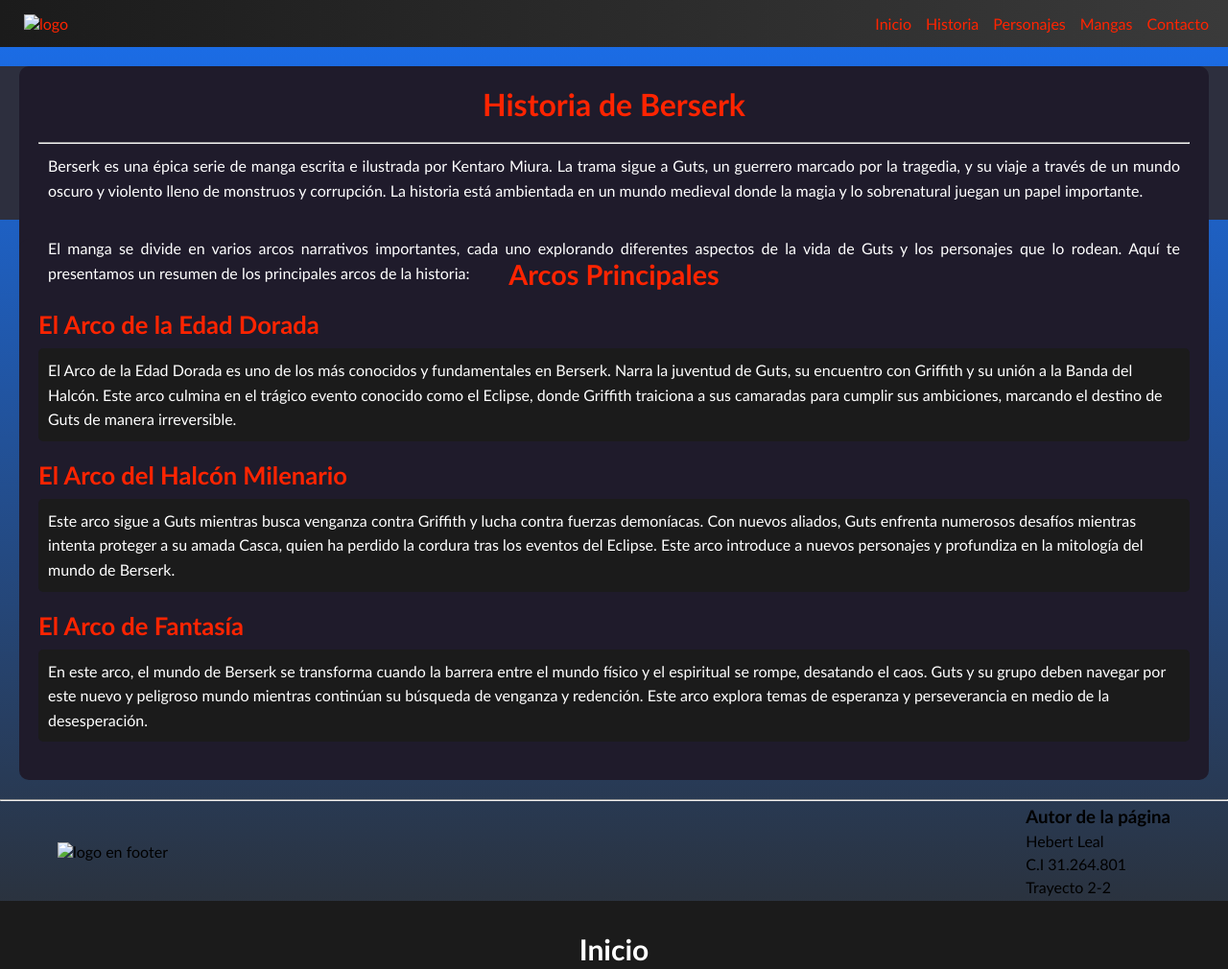
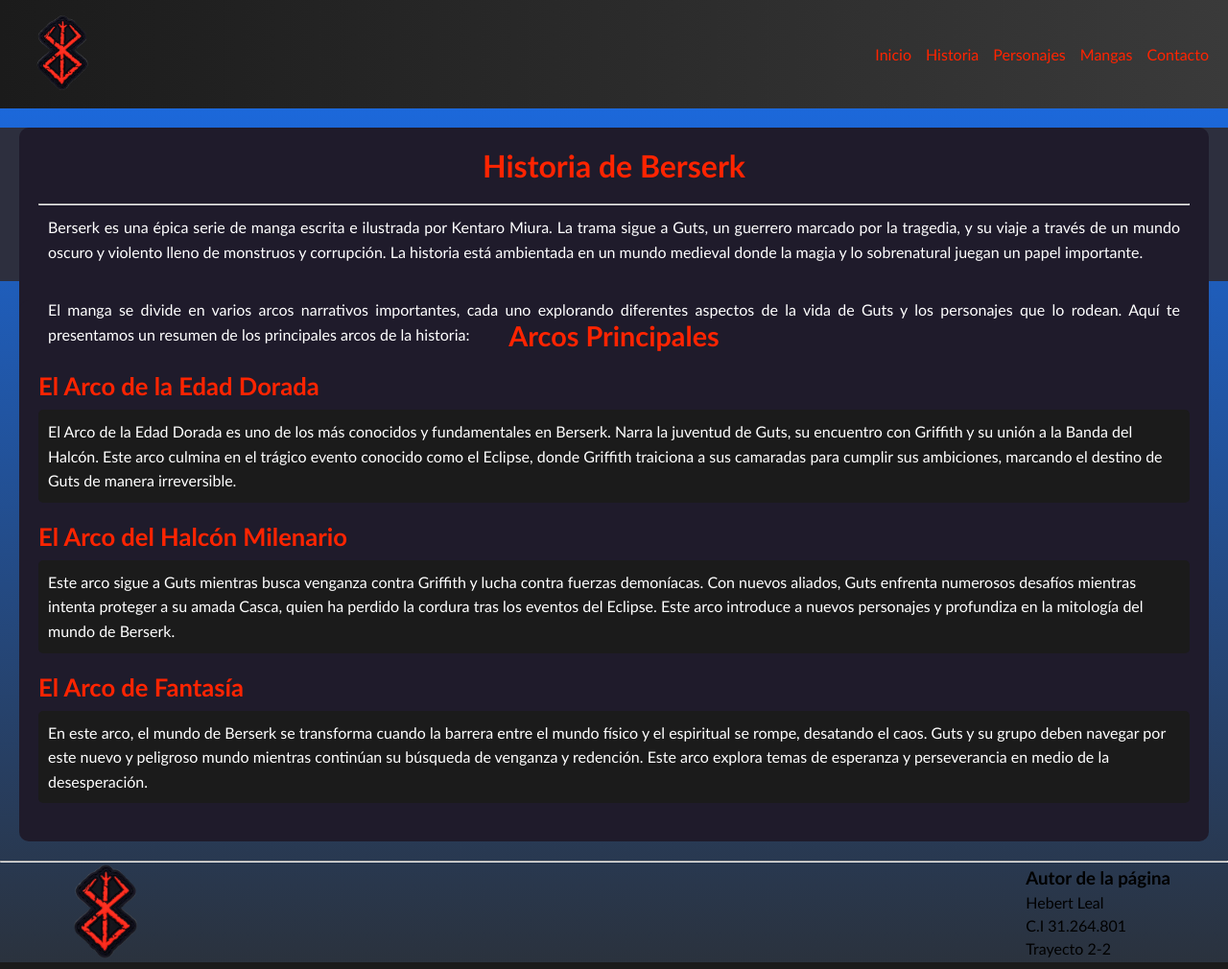
Before and after one commit to HebertLeal675/web-2, a plain HTML site: page historia.html in a window 1280 px wide. Shown: the top 1010 px of the page at 96% size. Drawn offline with Linux system fonts and the light colour scheme.

Commit message:
Update historia.html

```diff
--- a/historia.html
+++ b/historia.html
@@ -13,7 +13,7 @@
     <main class="main">
         <header class="header">
             <div class="img">
-                <img src="img/Logo.png" alt="logo">
+                <img src="Logo.png" alt="logo">
             </div>
             <nav class="menu">
                 <a href="index.html">Inicio</a>
@@ -58,7 +58,7 @@
             <hr>
             <div class="contenido-footer">
                 <div class="logo-footer">
-                    <img src="img/Logo.png" alt="logo en footer">
+                    <img src="Logo.png" alt="logo en footer">
                 </div>
 
                 <div class="texto-footer">
```
